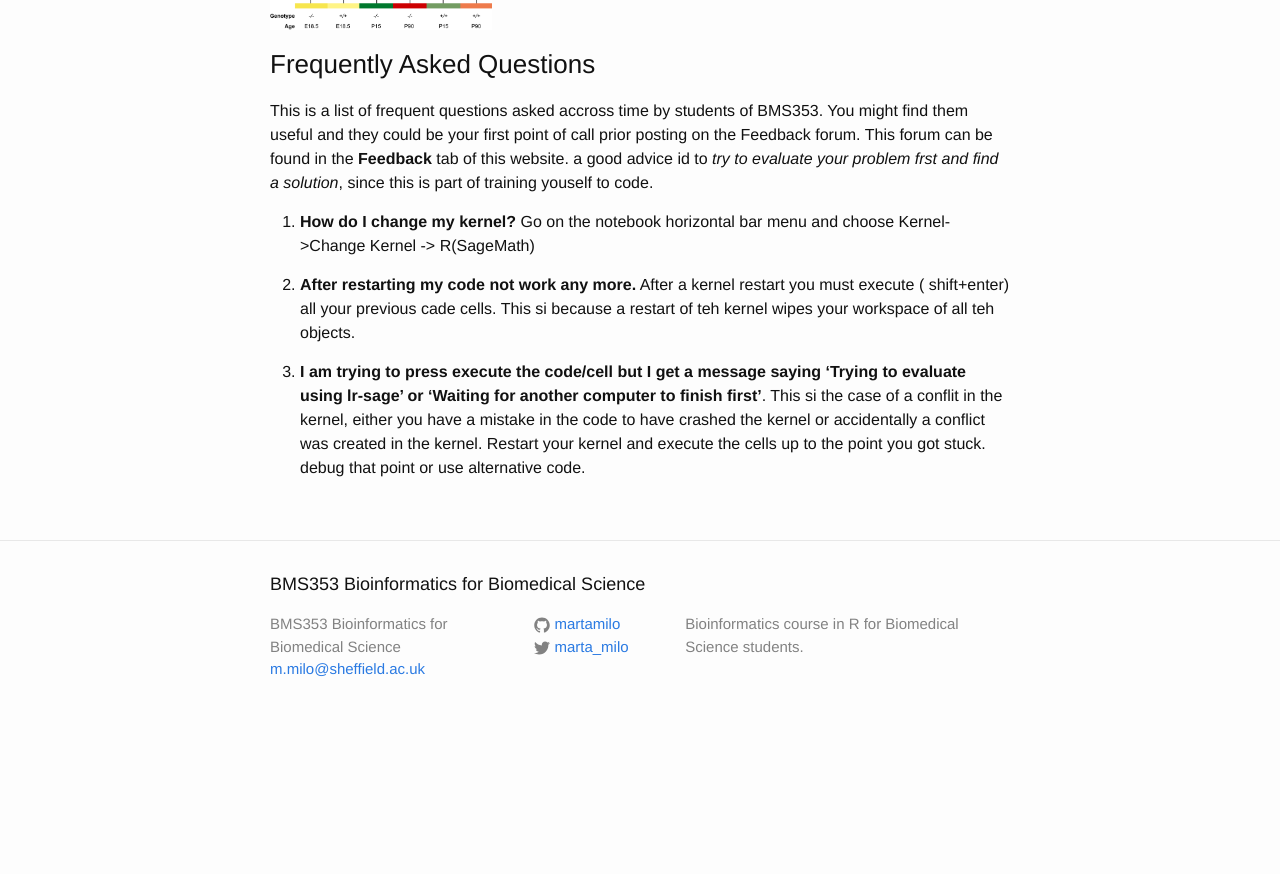
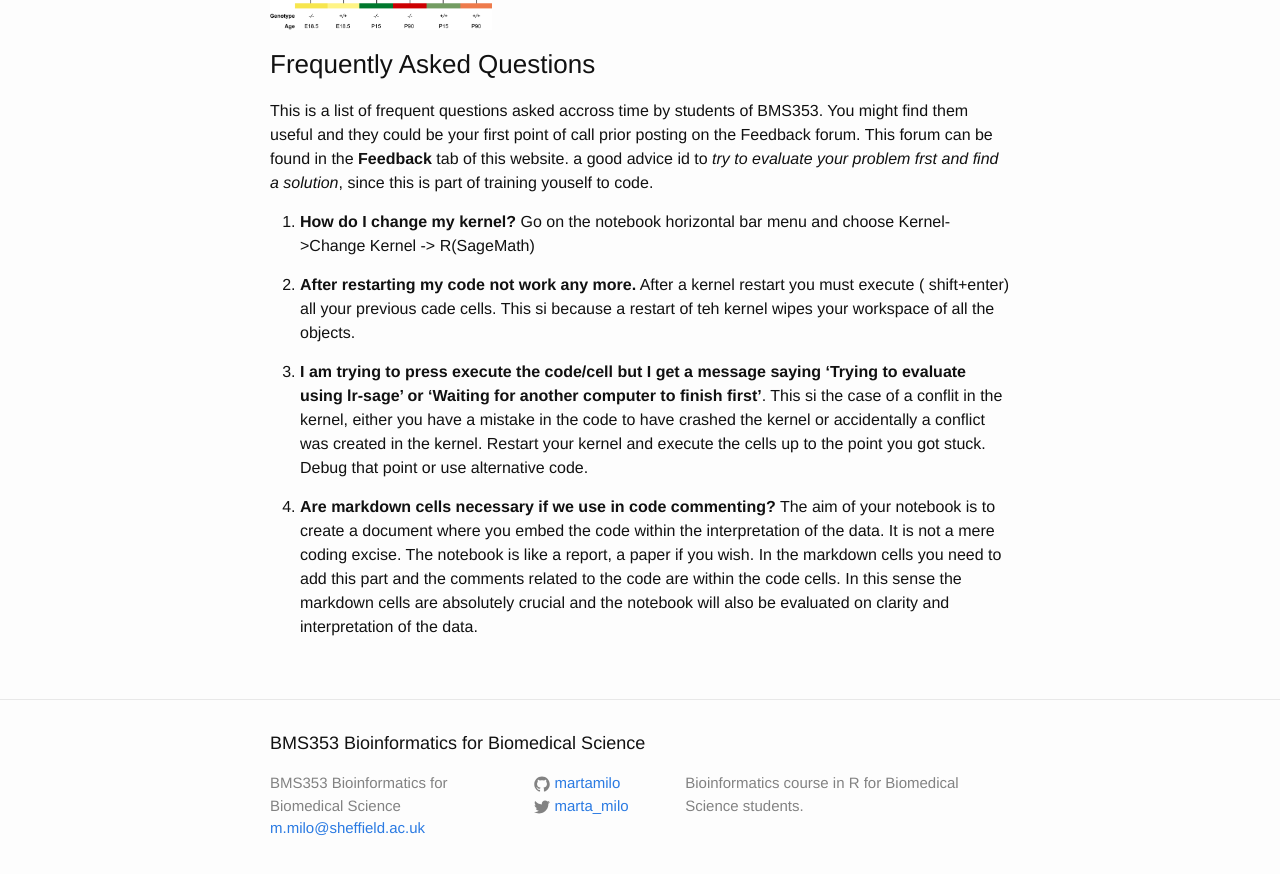
Before and after one commit to sods/bioinformatics, a Jekyll site: the page built from faq.md, in a window 1280 px wide and 900 px high, scrolled down 716 px. Shown: the top 874 px of the window. Built offline with Jekyll 4.4.1, drawn with Linux system fonts in a browser that asks for light colours; before the commit the page ends 1457 px from its top, so only the background shows below that.

Commit message:
added faq

```diff
--- a/faq.md
+++ b/faq.md
@@ -12,7 +12,11 @@ This is a list of frequent questions asked accross time by students of BMS353. Y
 1. **How do I change my kernel?** Go on the notebook horizontal bar menu and choose Kernel->Change Kernel -> R(SageMath)
 
 
-2. **After restarting my code not work any more.** After a kernel restart you must execute ( shift+enter) all your previous cade cells. This si because a restart of teh kernel wipes your workspace of all teh objects.
+2. **After restarting my code not work any more.** After a kernel restart you must execute ( shift+enter) all your previous cade cells. This si because a restart of teh kernel wipes your workspace of all the objects.
 
 
-3. **I am trying to press execute the code/cell but I get a message saying 'Trying to evaluate using lr-sage' or 'Waiting for another computer to finish first'**. This si the case of a conflit in the kernel, either you have a mistake in the code to have crashed the kernel or accidentally a conflict was created in the kernel. Restart your kernel and execute the cells up to the point you got stuck. debug that point or use alternative code.
+3. **I am trying to press execute the code/cell but I get a message saying 'Trying to evaluate using lr-sage' or 'Waiting for another computer to finish first'**. This si the case of a conflit in the kernel, either you have a mistake in the code to have crashed the kernel or accidentally a conflict was created in the kernel. Restart your kernel and execute the cells up to the point you got stuck. Debug that point or use alternative code.
+
+
+4. **Are markdown cells necessary if we use in code commenting?** The aim of your notebook is to create a document where you embed the code within the interpretation of the data. It is not a mere coding excise. The notebook is like a report, a paper if you wish. In the markdown cells you need to add this part and the comments related to the code are within the code cells.
+In this sense the markdown cells are absolutely crucial and the notebook will also be evaluated on clarity and interpretation of the data.
```
